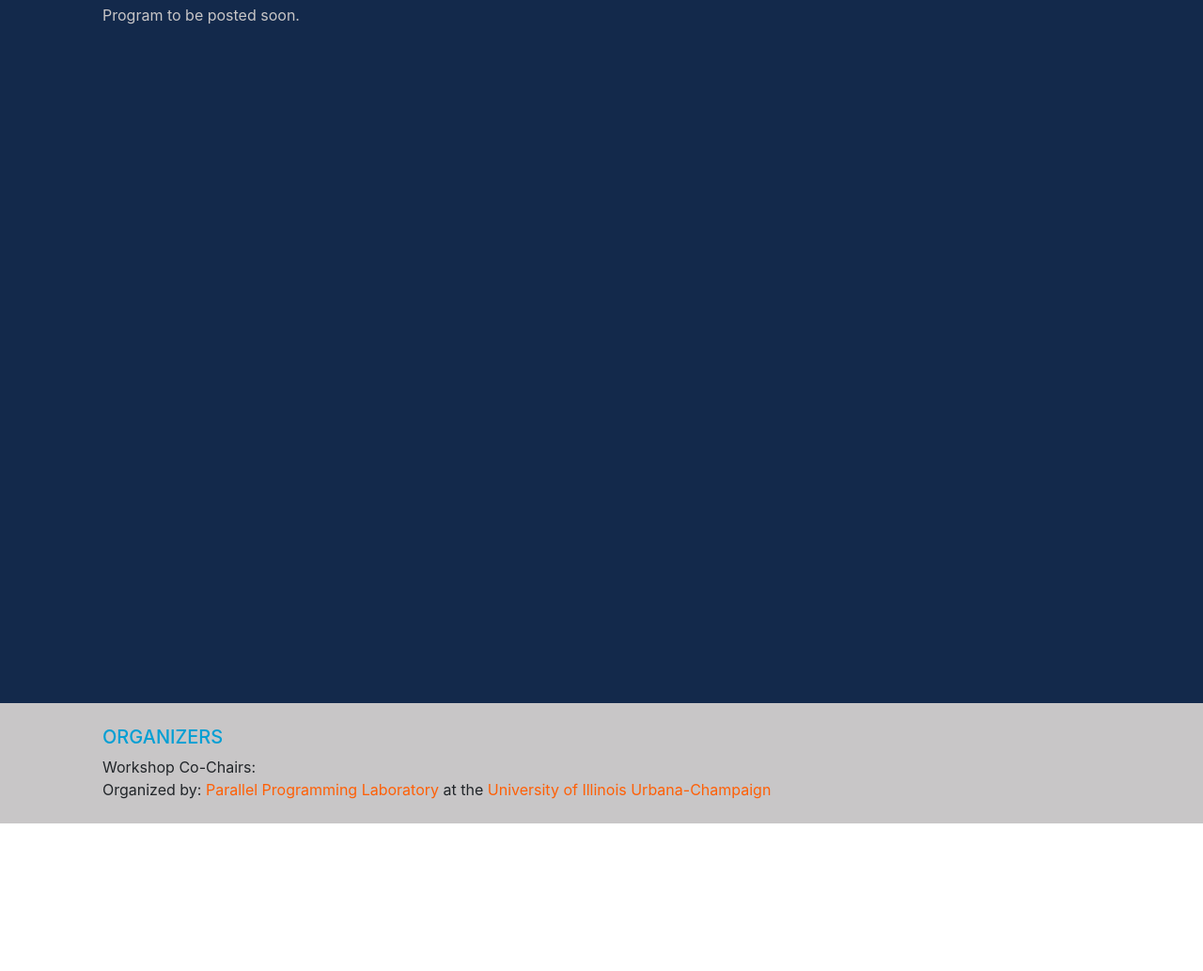
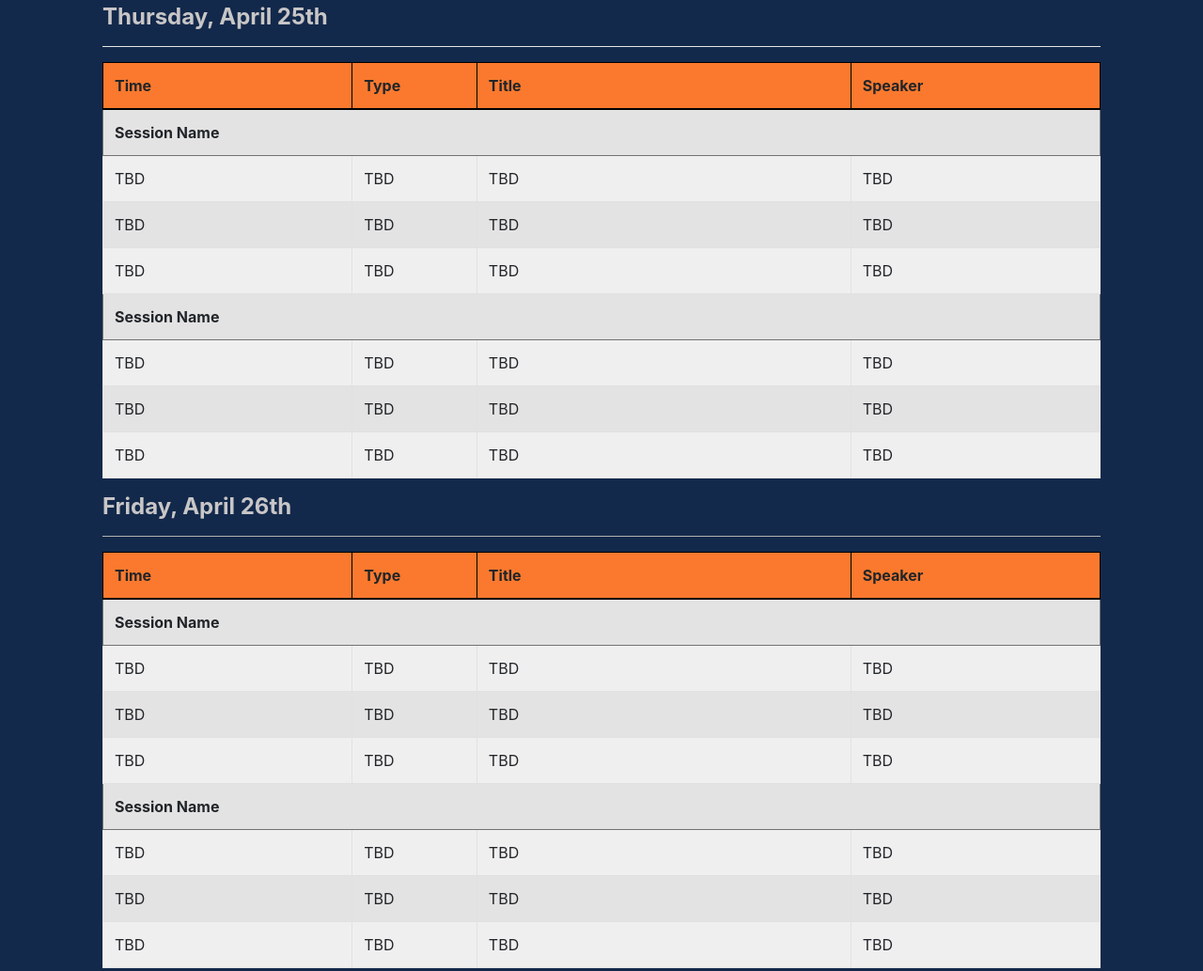
Before and after one commit to charmworkshop24/charmworkshop2024, a plain HTML site: page program.html in a window 1280 px wide. Shown: the part 108-1141 px from the top of the page at 94% size. Before the commit the page ends 984 px from the top, so only its background shows below. Drawn offline with nearby package versions, Linux system fonts and the light colour scheme.

Commit message:
add program table

```diff
--- a/program.html
+++ b/program.html
@@ -248,11 +248,148 @@
     </div>
 
     <!-- Program-->
-    <section class="bg-secondary" id="program" style="height: 100vh">
+    <section class="bg-secondary" id="program">
       <div class="container">
         <div class="col col-lg p-4">
           <p class="h5 text-info">PROGRAM</p>
-          <p class="text-light">Program to be posted soon.</p>
+          <p class="h4 text-light"><strong>Thursday, April 25th</strong></p>
+          <hr class="bg-white" />
+          <table class="table table-striped table-bordered table-light">
+            <thead class="border-dark" style="background-color: #fa792e">
+              <tr>
+                <th class="col-md-2" style="border-color: black" scope="col">
+                  Time
+                </th>
+                <th class="col-md-1" style="border-color: black" scope="col">
+                  Type
+                </th>
+                <th class="col-md-3" style="border-color: black" scope="col">
+                  Title
+                </th>
+                <th class="col-md-2" style="border-color: black" scope="col">
+                  Speaker
+                </th>
+              </tr>
+            </thead>
+            <tbody>
+              <tr class="table-">
+                <td colspan="4" class="border-dark">
+                  <strong>Session Name</strong>
+                </td>
+              </tr>
+              <tr>
+                <td>TBD</td>
+                <td>TBD</td>
+                <td>TBD</td>
+                <td>TBD</td>
+              </tr>
+              <tr>
+                <td>TBD</td>
+                <td>TBD</td>
+                <td>TBD</td>
+                <td>TBD</td>
+              </tr>
+              <tr>
+                <td>TBD</td>
+                <td>TBD</td>
+                <td>TBD</td>
+                <td>TBD</td>
+              </tr>
+              <tr class="table">
+                <td colspan="4" class="border-dark">
+                  <strong>Session Name</strong>
+                </td>
+              </tr>
+              <tr>
+                <td>TBD</td>
+                <td>TBD</td>
+                <td>TBD</td>
+                <td>TBD</td>
+              </tr>
+              <tr>
+                <td>TBD</td>
+                <td>TBD</td>
+                <td>TBD</td>
+                <td>TBD</td>
+              </tr>
+              <tr>
+                <td>TBD</td>
+                <td>TBD</td>
+                <td>TBD</td>
+                <td>TBD</td>
+              </tr>
+            </tbody>
+          </table>
+          <p class="h4 text-light"><strong>Friday, April 26th</strong></p>
+          <hr class="bg-light" />
+          <table
+            class="table table-bordered border-dark table-light table-striped"
+          >
+            <thead class="" style="background-color: #fa792e">
+              <tr>
+                <th class="col-md-2" style="border-color: black" scope="col">
+                  Time
+                </th>
+                <th class="col-md-1" style="border-color: black" scope="col">
+                  Type
+                </th>
+                <th class="col-md-3" style="border-color: black" scope="col">
+                  Title
+                </th>
+                <th class="col-md-2" style="border-color: black" scope="col">
+                  Speaker
+                </th>
+              </tr>
+            </thead>
+            <tbody>
+              <tr class="">
+                <td colspan="4" class="border-dark">
+                  <strong>Session Name</strong>
+                </td>
+              </tr>
+              <tr>
+                <td>TBD</td>
+                <td>TBD</td>
+                <td>TBD</td>
+                <td>TBD</td>
+              </tr>
+              <tr>
+                <td>TBD</td>
+                <td>TBD</td>
+                <td>TBD</td>
+                <td>TBD</td>
+              </tr>
+              <tr>
+                <td>TBD</td>
+                <td>TBD</td>
+                <td>TBD</td>
+                <td>TBD</td>
+              </tr>
+              <tr class="table">
+                <td colspan="4" class="border-dark">
+                  <strong>Session Name</strong>
+                </td>
+              </tr>
+              <tr>
+                <td>TBD</td>
+                <td>TBD</td>
+                <td>TBD</td>
+                <td>TBD</td>
+              </tr>
+              <tr>
+                <td>TBD</td>
+                <td>TBD</td>
+                <td>TBD</td>
+                <td>TBD</td>
+              </tr>
+              <tr>
+                <td>TBD</td>
+                <td>TBD</td>
+                <td>TBD</td>
+                <td>TBD</td>
+              </tr>
+            </tbody>
+          </table>
         </div>
       </div>
     </section>
```
